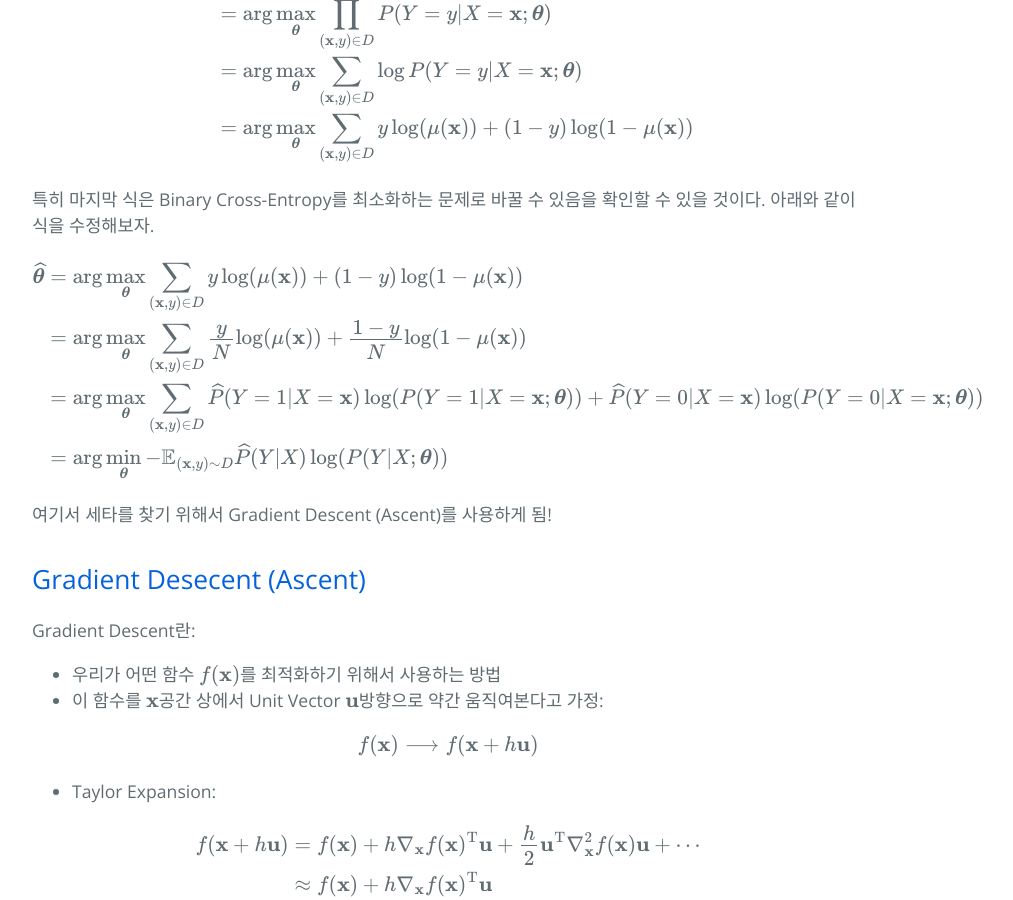
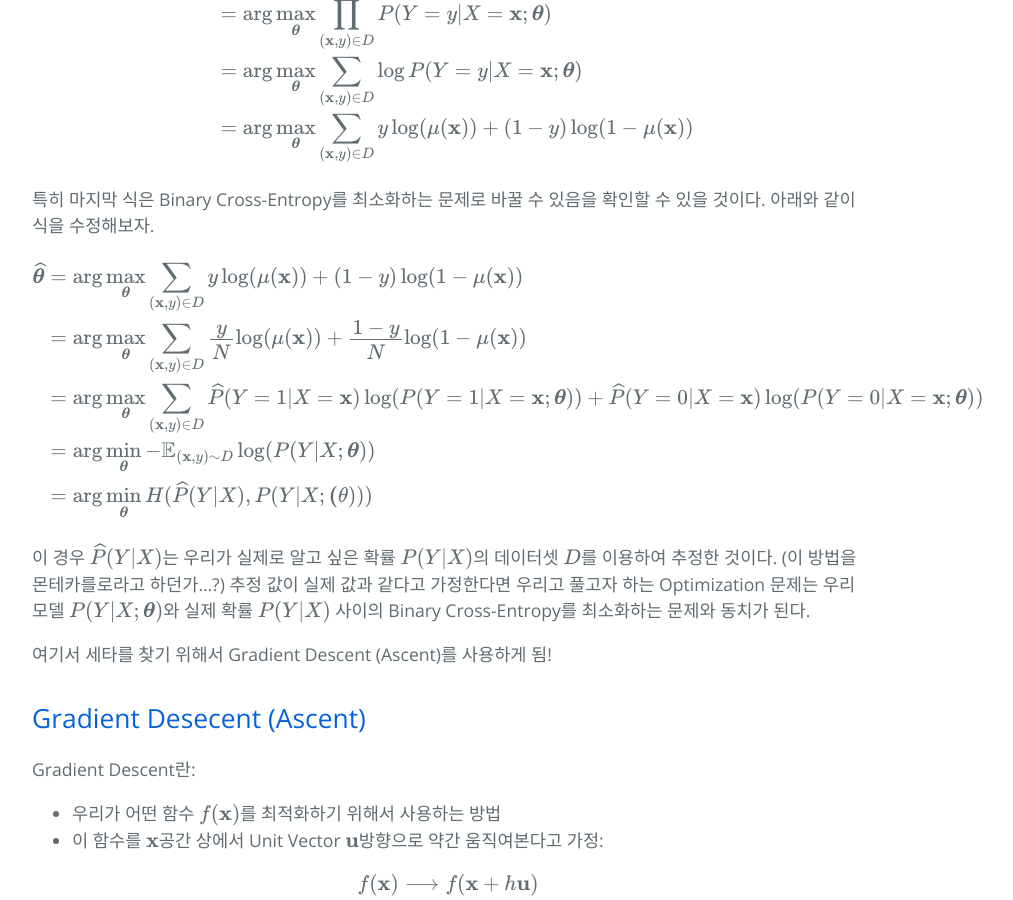
Before and after one commit to hcnoh/hcnoh.github.io, a Jekyll site: the page built from _posts/2019-04-25-logistic-regression-and-naive-bayes.md, in a window 1280 px wide and 900 px high, scrolled down 1488 px. Shown: the whole window, without its empty margins (192-1205 px from the left). Built offline with Jekyll 4.4.1, drawn with Linux system fonts in a browser that asks for light colours; formulas are drawn with MathJax 3; comment, search, counter and statistics services are not loaded.

Commit message:
Update 2019-04-25-logistic-regression-and-naive-bayes.md

```diff
--- a/_posts/2019-04-25-logistic-regression-and-naive-bayes.md
+++ b/_posts/2019-04-25-logistic-regression-and-naive-bayes.md
@@ -61,9 +61,12 @@ $$
 \widehat{\boldsymbol{\theta}} & = \arg \max_{\boldsymbol{\theta}} \sum_{(\mathbf{x}, y) \in D} y\log(\mu(\mathbf{x})) + (1-y)\log(1-\mu(\mathbf{x})) \\
 & = \arg \max_{\boldsymbol{\theta}} \sum_{(\mathbf{x}, y) \in D} \frac{y}{N}\log(\mu(\mathbf{x})) + \frac{1-y}{N}\log(1-\mu(\mathbf{x})) \\
 & = \arg \max_{\boldsymbol{\theta}} \sum_{(\mathbf{x}, y) \in D} \widehat{P}(Y=1\vert X=\mathbf{x})\log(P(Y=1\vert X=\mathbf{x};\boldsymbol{\theta})) + \widehat{P}(Y=0 \vert X=\mathbf{x})\log(P(Y=0\vert X=\mathbf{x};\boldsymbol{\theta})) \\
-& = \arg \min_{\boldsymbol{\theta}} -\mathbb{E}_{(\mathbf{x},y)\sim D}\widehat{P}(Y\vert X) \log(P(Y \vert X ; \boldsymbol{\theta}))
+& = \arg \min_{\boldsymbol{\theta}} -\mathbb{E}_{(\mathbf{x},y)\sim D} \log(P(Y \vert X ; \boldsymbol{\theta})) \\
+& = \arg \min_{\boldsymbol{\theta}} H(\widehat{P}(Y\vert X), P(Y \vert X ; \boldsymbol(\theta)))
 \end{align*}
 $$
+
+이 경우 $$\widehat{P}(Y \vert X)$$는 우리가 실제로 알고 싶은 확률 $$P(Y \vert X)$$의 데이터셋 $$D$$를 이용하여 추정한 것이다. (이 방법을 몬테카를로라고 하던가...?) 추정 값이 실제 값과 같다고 가정한다면 우리고 풀고자 하는 Optimization 문제는 우리 모델 $$P(Y\vert X ; \boldsymbol{\theta})$$와 실제 확률 $$P(Y\vert X)$$ 사이의 Binary Cross-Entropy를 최소화하는 문제와 동치가 된다.
 
 여기서 세타를 찾기 위해서 Gradient Descent (Ascent)를 사용하게 됨!
 
```
